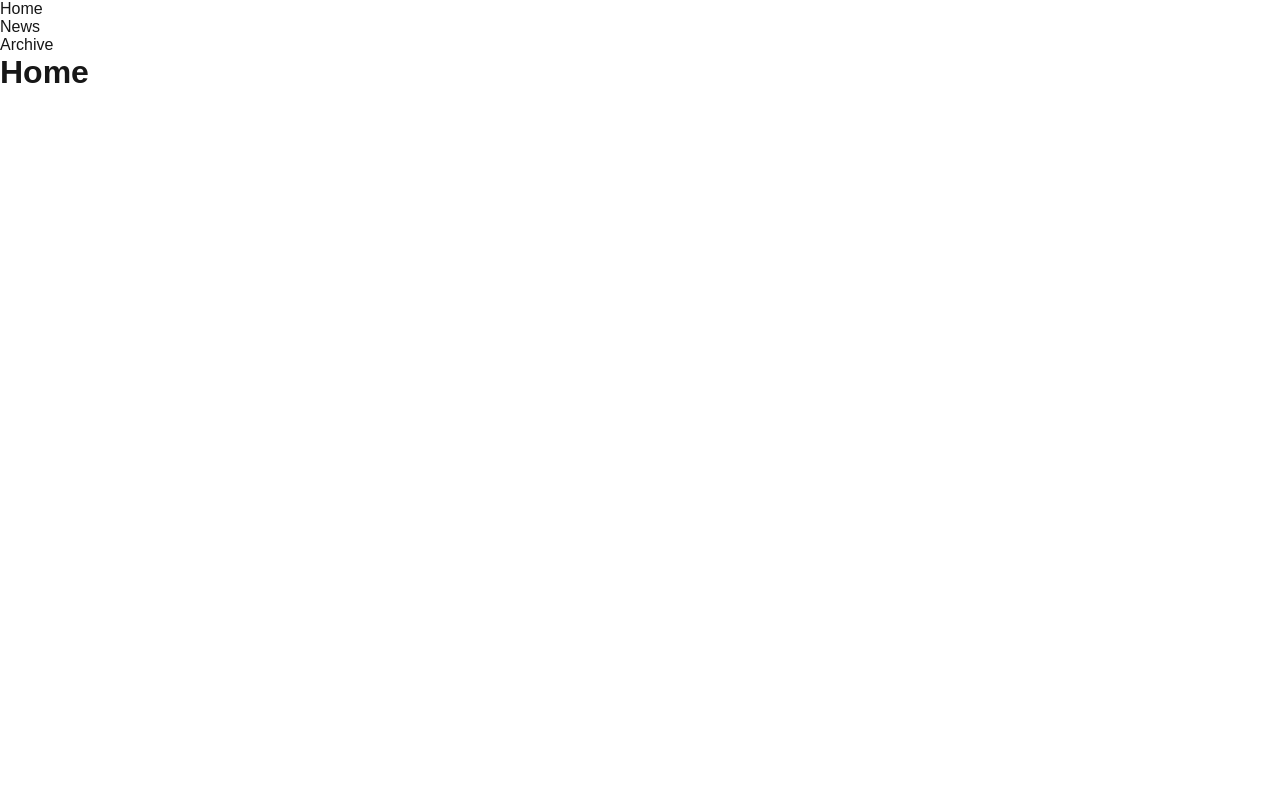
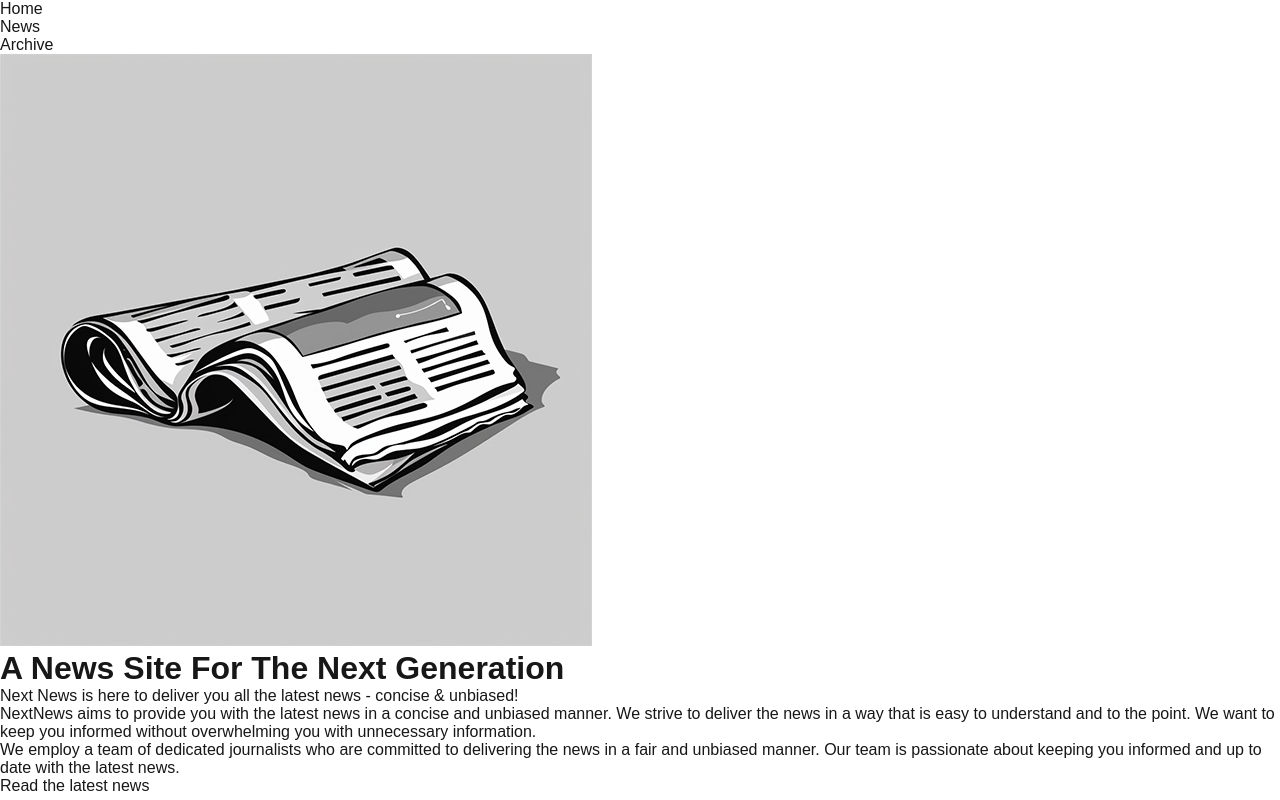
Before and after one commit to biancavlz/newsly, a Next.js app: page / in a window 1280 px wide. Built offline with nearby package versions, Linux system fonts and the light colour scheme.

Commit message:
Improve landing page

```diff
--- a/app/page.tsx
+++ b/app/page.tsx
@@ -1,7 +1,35 @@
-export default function HomePage() {
+import logo from "@/assets/logo.jpg";
+import Link from "next/link";
+
+function HomePage() {
   return (
     <div id="home">
-      <h1>Home</h1>
+      <img src={logo.src} alt="A newspaper" />
+      <h1>A News Site For The Next Generation</h1>
+      <p>
+        Next News is here to deliver you all the latest news - concise &
+        unbiased!
+      </p>
+
+      <p>
+        NextNews aims to provide you with the latest news in a concise and
+        unbiased manner. We strive to deliver the news in a way that is easy to
+        understand and to the point. We want to keep you informed without
+        overwhelming you with unnecessary information.
+      </p>
+
+      <p>
+        We employ a team of dedicated journalists who are committed to
+        delivering the news in a fair and unbiased manner. Our team is
+        passionate about keeping you informed and up to date with the latest
+        news.
+      </p>
+
+      <p>
+        <Link href="/news">Read the latest news</Link>
+      </p>
     </div>
   );
 }
+
+export default HomePage;
```
Also changed, not shown: assets/logo.jpg (added).
